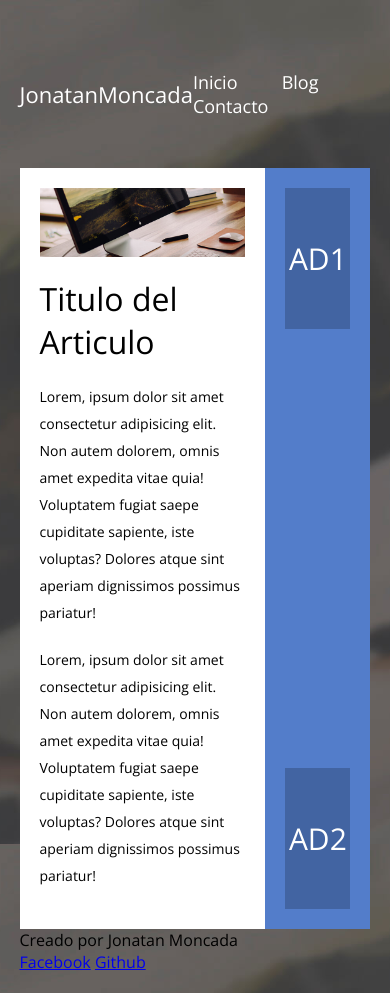
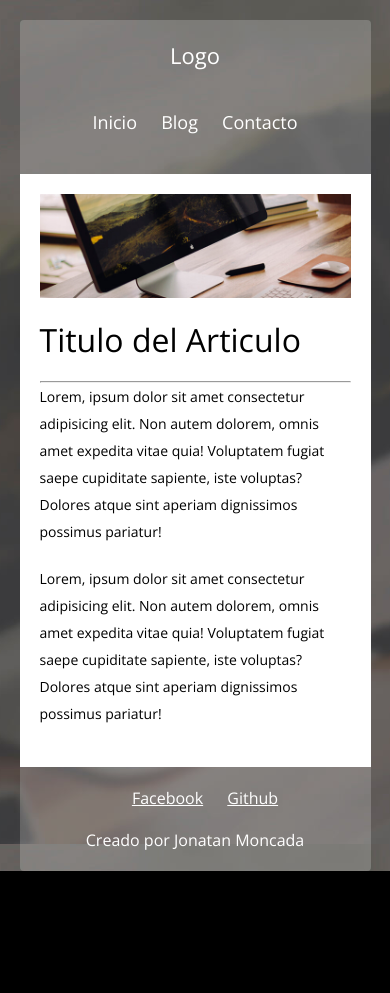
Before and after one commit to JonatanMoncada/plantillaHTML3flexbox, a plain HTML site: page index.html in a window 390 px wide. After the commit the page ends 871 px from the top, so only its background shows below. Drawn offline with nearby package versions, Linux system fonts and the light colour scheme.

Commit message:
Agregando estilos al footer y aplicando media querys para tamaños de 800,600 y 400 pixeles

```diff
--- a/css/estilos.scss
+++ b/css/estilos.scss
@@ -12,8 +12,26 @@ body{
 
 }
 
+@mixin tamanio800px {
+    @media screen and(max-width:800px) {
+        @content
+    }
+}
+
+@mixin tamanio600px {
+    @media screen and(max-width:600px){
+        @content
+    }
+}
+
+@mixin tamanio400px {
+    @media screen and(max-width:400px){
+        @content
+    }
+}
+
 .contenedor{
-    margin: 20px auto;
+    margin: auto;
     width: 90%;
     max-width: 1000px;
     display: flex;
@@ -21,21 +39,39 @@ body{
     flex-wrap: wrap;
     header{
         width: 100%;
-        padding: 50px 0;
+        padding: 20px;
+        background: rgba(255,255,255, 0.2);
+        margin-top: 20px;
+        border-radius: 4px 4px 0 0;
         display: flex;
         flex-direction: row;
         justify-content: space-between;
         align-items: center;
+        @include tamanio600px(){
+            flex-direction: column;
+            padding-bottom: 20px;
+        }
         .logo{
             color: #fff;
             font-size: 22px;
+            @include tamanio600px(){
+                margin-bottom: 20px;
+            }
         }
         .menu{
+            @include tamanio600px(){
+                width: 100%;
+                text-align: center;
+                padding: 20px;
+            }
             a{
                 color: #fff;
                 text-decoration: none;
                 margin-right: 40px;
                 font-size: 18px;
+                @include tamanio600px(){
+                    margin:0 10px;
+                }
                     &:hover{
                     text-decoration: underline;
                     }
@@ -46,6 +82,9 @@ body{
         background: #fff;
         padding:20px;
         width: 70%;
+        @include tamanio800px(){
+            width: 100%;
+        }
             article{
                 .thumb{
                     margin-bottom: 20px;
@@ -74,13 +113,58 @@ body{
         flex-direction: column;
         flex-wrap: wrap;
         justify-content: space-between;
+        @include tamanio800px(){
+            width: 100%;
+            flex-direction: row;
+        }
+        @include tamanio400px(){
+            display: none;
+        }
         .ad{
             font-size: 30px;
             text-align: center;
             color: #fff;
             padding: 50px 0;
             background: #4264a2;
+            @include tamanio800px(){
+                width: 40%;
+            }
             // margin: 20px;
         }
     }
+    footer{
+        margin: 0;
+        background: rgba(255,255,255, 0.2);
+        padding: 20px;
+        width: 100%;
+        color: #fff;
+        border-radius: 0 0 4px 4px;
+        display: flex;
+        flex-direction: row;
+        flex-wrap: nowrap;
+        justify-content: space-between;
+        @include tamanio600px(){
+            flex-direction: column;
+            text-align: center;
+        }
+        .autor{
+            @include tamanio600px(){
+                order: 2;
+            }
+        }
+        .redes-sociales{
+            @include tamanio600px(){
+                order: 1;
+                margin-bottom: 20px;
+            }
+            a{
+                color: #fff;
+                text-decoration: underline;
+                margin-left: 20px;
+                &:hover{
+                    text-decoration: none;
+                }
+            }
+        }
+    }
 }
--- a/index.html
+++ b/index.html
@@ -12,7 +12,7 @@
     <div class="contenedor">
         <header>
             <div class="logo">
-                <p>JonatanMoncada</p>
+                <p>Logo</p>
             </div>
             <nav class="menu">
                 <a href="#">Inicio</a>
@@ -26,6 +26,7 @@
                     <img src="img/thumb.jpg" alt="">
                 </div>
                 <h2>Titulo del Articulo</h2>
+                <hr>
                 <p>
                     Lorem, ipsum dolor sit amet consectetur adipisicing elit. Non autem dolorem, omnis amet expedita vitae quia! Voluptatem fugiat saepe cupiditate sapiente, iste voluptas? Dolores atque sint aperiam dignissimos possimus pariatur!
                 </p>
```
Also changed, not shown: css/estilos.css, 1 other file.
